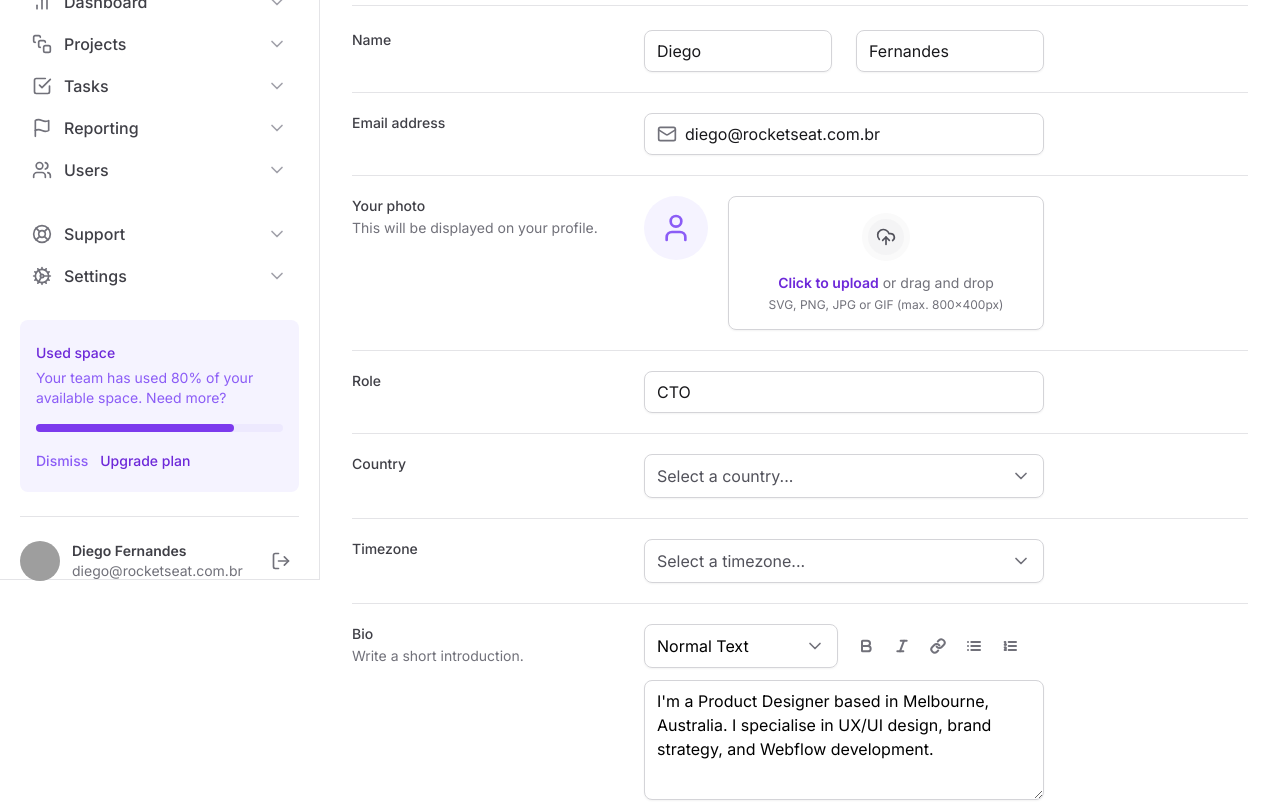
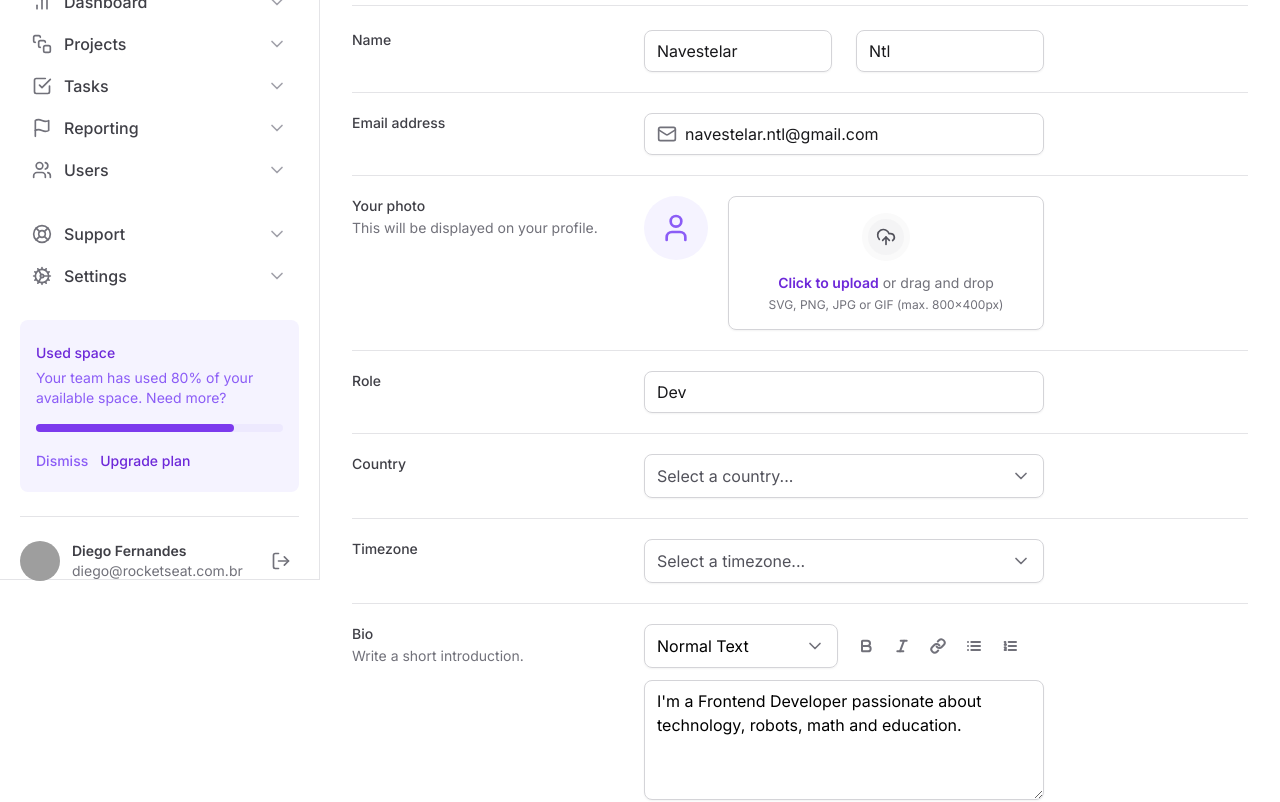
Before and after one commit to navestelar/tailwind-next, a Next.js app: page / in a window 1280 px wide. Shown: the part 220-1022 px from the top of the page. Built offline with nearby package versions, Linux system fonts and the light colour scheme; grey boxes are pictures that could not be loaded.

Commit message:
update default informations

```diff
--- a/src/app/page.tsx
+++ b/src/app/page.tsx
@@ -50,7 +50,7 @@ export default function Home() {
             </label>
             <div className="flex flex-col gap-6 lg:grid lg:grid-cols-2">
               <Input.Root>
-                <Input.Control id="firstName" defaultValue="Diego" />
+                <Input.Control id="firstName" defaultValue="Navestelar" />
               </Input.Root>
 
               <div className="flex flex-col gap-3 lg:block">
@@ -62,7 +62,7 @@ export default function Home() {
                 </label>
 
                 <Input.Root>
-                  <Input.Control id="lastName" defaultValue="Fernandes" />
+                  <Input.Control id="lastName" defaultValue="Ntl" />
                 </Input.Root>
               </div>
             </div>
@@ -82,7 +82,7 @@ export default function Home() {
               <Input.Control
                 id="email"
                 type="email"
-                defaultValue="diego@rocketseat.com.br"
+                defaultValue="navestelar.ntl@gmail.com"
               />
             </Input.Root>
           </div>
@@ -112,7 +112,7 @@ export default function Home() {
               Role
             </label>
             <Input.Root>
-              <Input.Control id="role" defaultValue="CTO" />
+              <Input.Control id="role" defaultValue="Dev" />
             </Input.Root>
           </div>
 
@@ -190,7 +190,7 @@ export default function Home() {
 
               <Textarea
                 id="bio"
-                defaultValue="I'm a Product Designer based in Melbourne, Australia. I specialise in UX/UI design, brand strategy, and Webflow development."
+                defaultValue="I'm a Frontend Developer passionate about technology, robots, math and education."
               />
             </div>
           </div>
```
